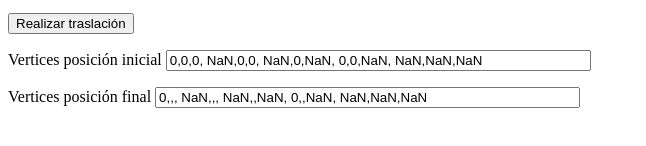
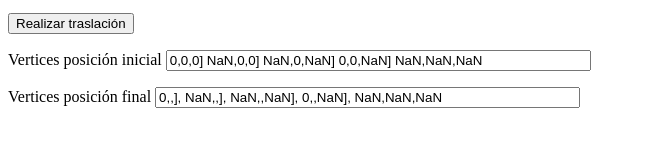
Before and after one commit to 6000669/quiz101, a plain HTML site: page index.html in a window 1280 px wide. Both pictures are taken after a click on the button "Realizar traslación". Shown: the part 164-310 px from the top of the page, without its empty margins (0-646 px from the left). Drawn offline with Linux system fonts and the light colour scheme.

Commit message:
Add files via upload

```diff
--- a/index.html
+++ b/index.html
@@ -73,8 +73,8 @@ un resultado según se orienta en la imagen adjunta.
 
             res = [[tx, ty, tz], [tx + lado, ty, tz], [tx + lado, ty, tz + lado], [tx, ty, tz + lado], [tx + lado/2, ty + altura,tz + lado/2], ]
 
-            document.getElementById("vert_ini").value = vert.slice(0, 5).join(", ");
-            document.getElementById("vert_end").value = res.slice(0, 5).join(", ");
+            document.getElementById("vert_ini").value = vert.slice(0, 5).join("] ");
+            document.getElementById("vert_end").value = res.slice(0, 5).join("], ");
         }
         function matrizTraslacion(tx, ty, tz) {
             return [
```
